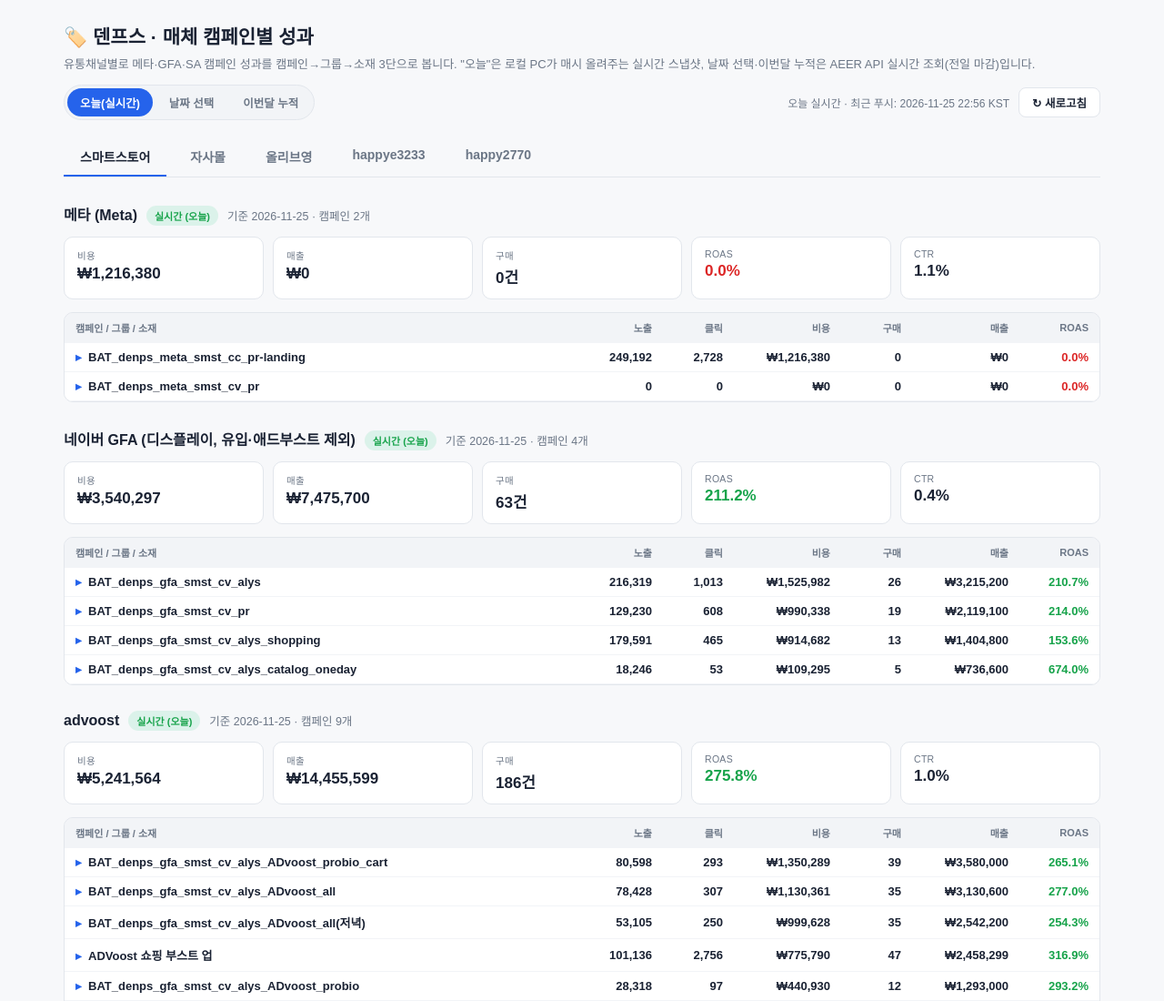
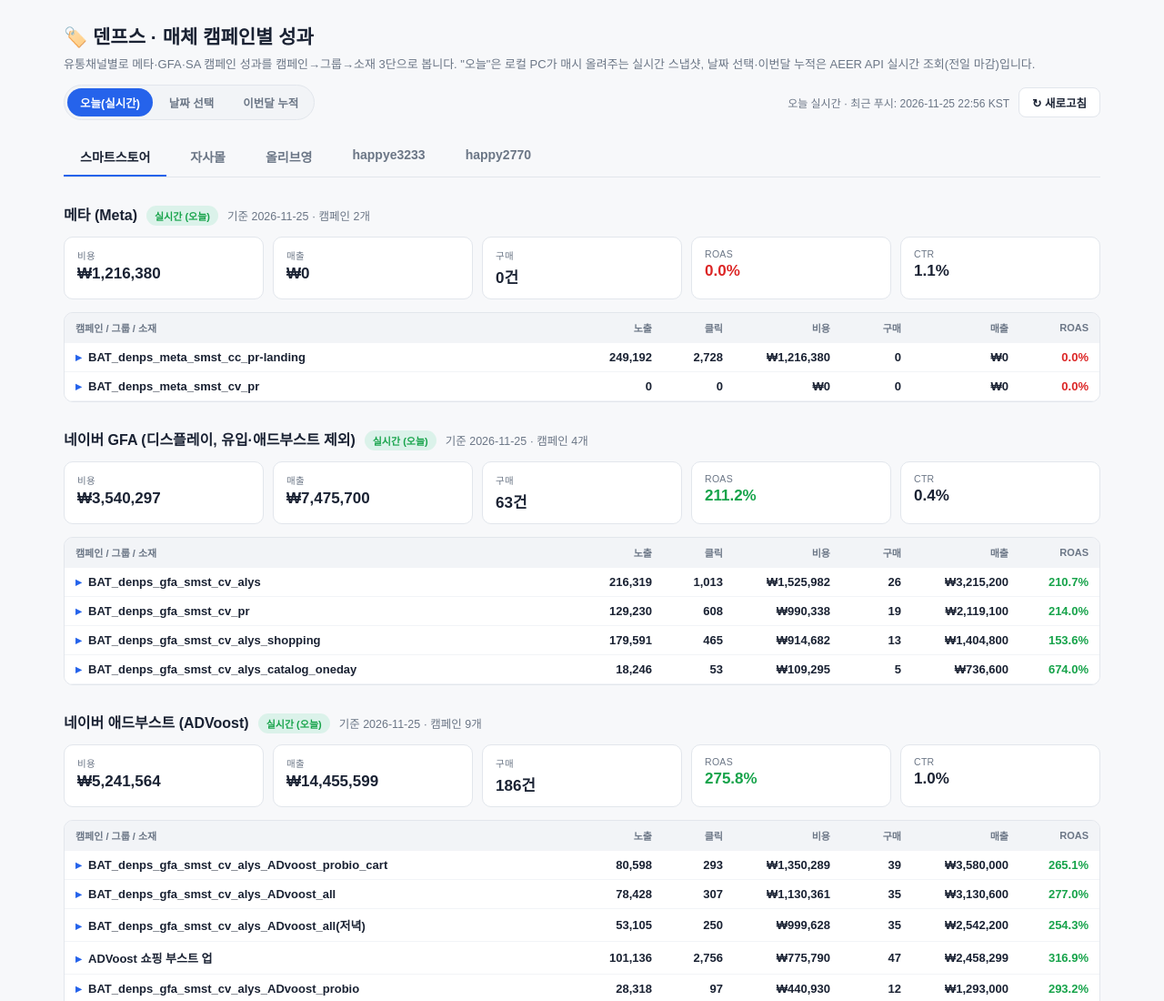
Before and after one commit to yeajinkwak-maker/denps-dashboard, a plain HTML site: page index.html in a window 1280 px wide. Shown: the top 1100 px of the page at 91% size. Drawn offline with Linux system fonts and the light colour scheme.

Commit message:
ADVoost(애드부스트) 스마트스토어 하위 별도 매체 섹션 추가
Co-Authored-By: Claude Sonnet 5 <noreply@anthropic.com>

```diff
--- a/index.html
+++ b/index.html
@@ -96,8 +96,8 @@
 </div>
 
 <script>
-const MED_LABEL = {meta: '메타 (Meta)', gfa: '네이버 GFA (디스플레이, 유입·애드부스트 제외)'};
-const MED_ORDER_BASE = ['meta', 'gfa'];
+const MED_LABEL = {meta: '메타 (Meta)', gfa: '네이버 GFA (디스플레이, 유입·애드부스트 제외)', advoost: '네이버 애드부스트 (ADVoost)'};
+const MED_ORDER_BASE = ['meta', 'gfa', 'advoost'];
 function medLabel(key){
   if (MED_LABEL[key]) return MED_LABEL[key];
   if (key.startsWith('sa_')) return '네이버 검색광고 — ' + key.slice(3);
```
